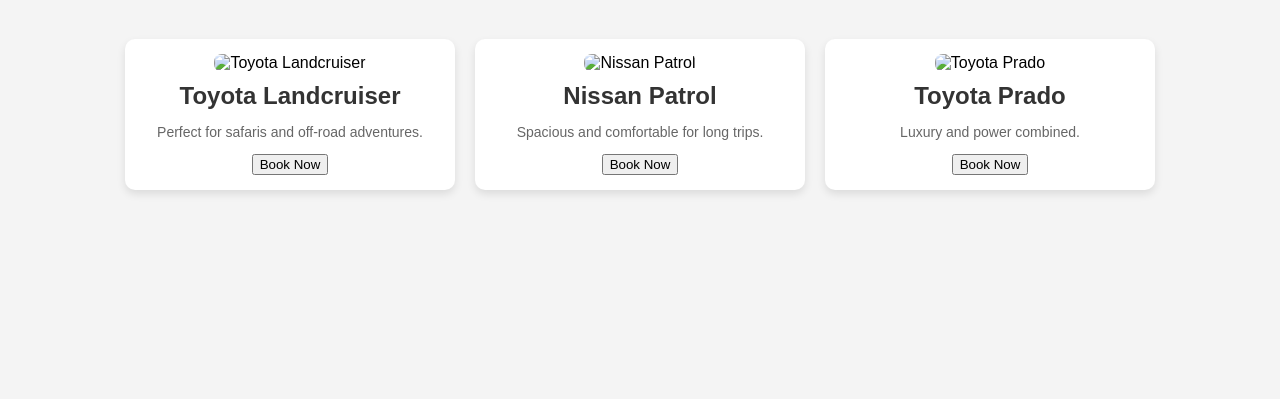
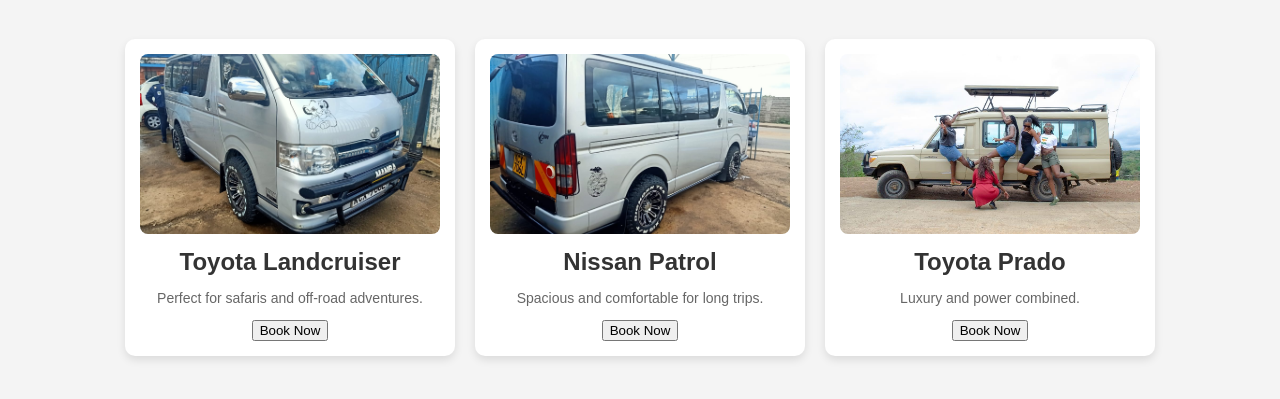
Before and after one commit to Hirum123/vehicle-hiring-app, a plain HTML site: page index.html in a window 1280 px wide. Shown: the part 101-500 px from the top of the page. Drawn offline with Linux system fonts and the light colour scheme.

Commit message:
Update index.html

```diff
--- a/index.html
+++ b/index.html
@@ -10,7 +10,7 @@
     <h1>Available Vehicles</h1>
     <div class="vehicle-container">
         <div class="vehicle">
-            <img src="vehicle1.jpg" alt="Toyota Landcruiser">
+            <img src="IMG-20210430-WA0001.jpg" alt="Toyota Landcruiser">
             <h2>Toyota Landcruiser</h2>
             <p>Perfect for safaris and off-road adventures.</p>
             <a href="https://docs.google.com/forms/d/e/YOUR_FORM_ID/viewform?usp=pp_url&entry.123456789=Toyota+Landcruiser" target="_blank">
@@ -19,7 +19,7 @@
         </div>
 
         <div class="vehicle">
-            <img src="vehicle2.jpg" alt="Nissan Patrol">
+            <img src="IMG-20210430-WA0003.jpg" alt="Nissan Patrol">
             <h2>Nissan Patrol</h2>
             <p>Spacious and comfortable for long trips.</p>
             <a href="https://docs.google.com/forms/d/e/YOUR_FORM_ID/viewform?usp=pp_url&entry.123456789=Nissan+Patrol" target="_blank">
@@ -28,7 +28,7 @@
         </div>
 
         <div class="vehicle">
-            <img src="vehicle3.jpg" alt="Toyota Prado">
+            <img src="IMG-20211205-WA0018.jpg" alt="Toyota Prado">
             <h2>Toyota Prado</h2>
             <p>Luxury and power combined.</p>
             <a href="https://docs.google.com/forms/d/e/YOUR_FORM_ID/viewform?usp=pp_url&entry.123456789=Toyota+Prado" target="_blank">
```
